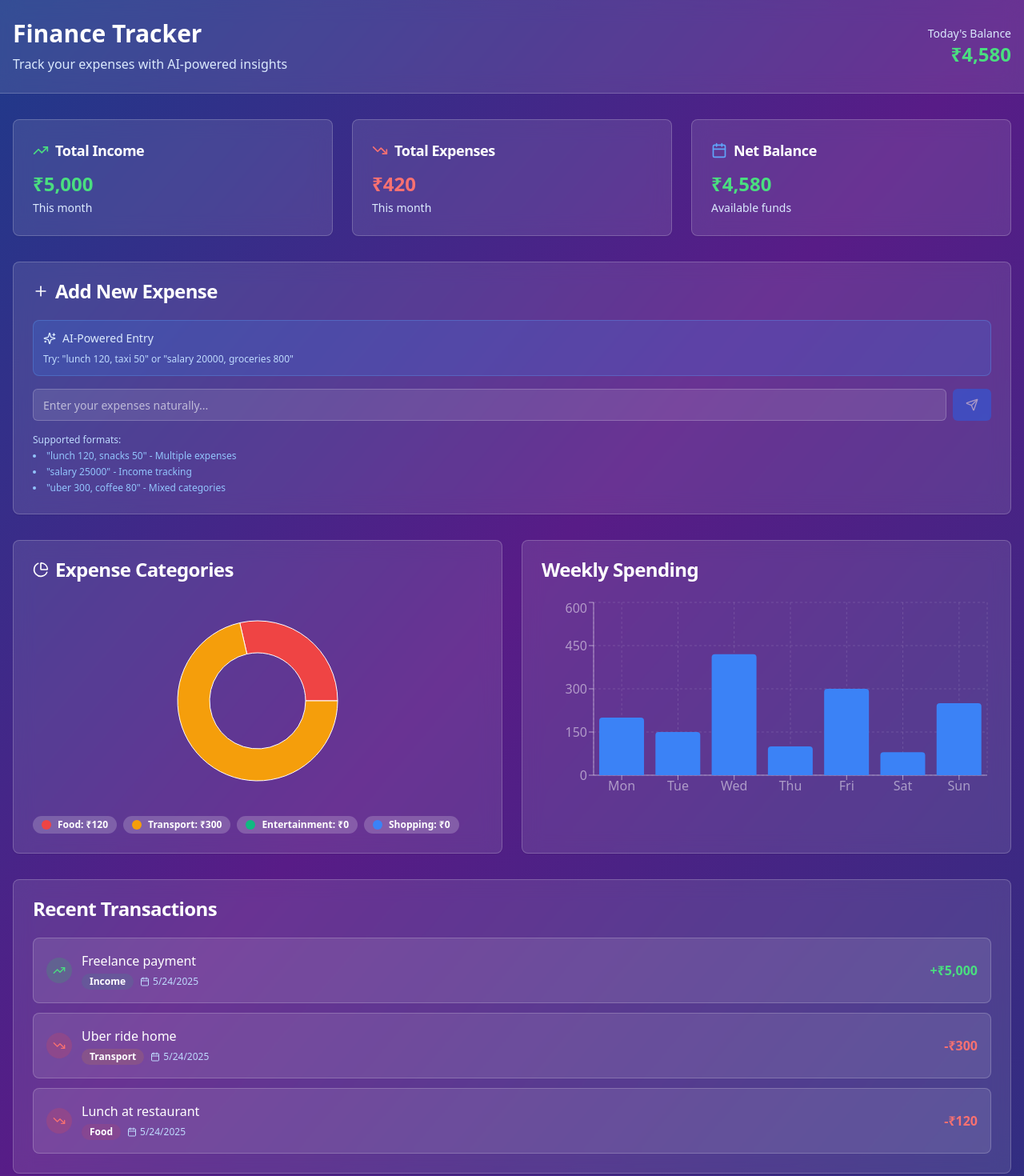
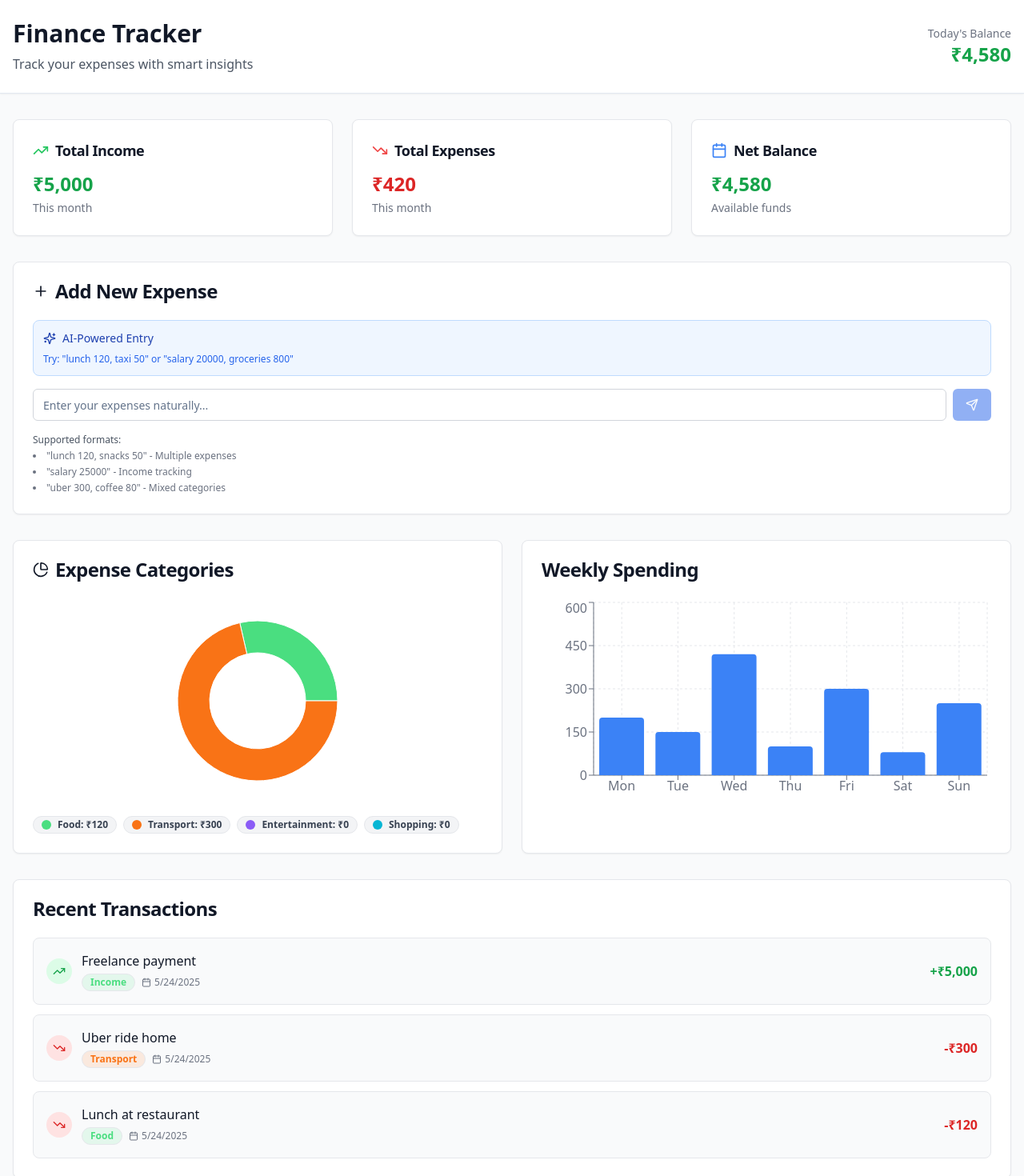
Before and after one commit to RaihanulHaque/fin-fluent-tracker, a React (Vite) app: page / in a window 1280 px wide. Shown: the top 1470 px of the page at 80% size. Built offline with nearby package versions, Linux system fonts and the light colour scheme.

Commit message:
Refactor: Apply material design colors
Update the color scheme to a more minimalistic and material design-inspired palette.

```diff
--- a/src/components/ExpenseInput.tsx
+++ b/src/components/ExpenseInput.tsx
@@ -5,8 +5,16 @@ import { Input } from '@/components/ui/input';
 import { Send, Sparkles } from 'lucide-react';
 import { toast } from '@/hooks/use-toast';
 
+interface Transaction {
+  description: string;
+  amount: number;
+  category: string;
+  date: Date;
+  type: 'income' | 'expense';
+}
+
 interface ExpenseInputProps {
-  onAddExpense: (expense: any) => void;
+  onAddExpense: (expense: Transaction) => void;
 }
 
 const ExpenseInput: React.FC<ExpenseInputProps> = ({ onAddExpense }) => {
@@ -14,7 +22,7 @@ const ExpenseInput: React.FC<ExpenseInputProps> = ({ onAddExpense }) => {
   const [isProcessing, setIsProcessing] = useState(false);
 
   // Simple AI-like parser for demo purposes
-  const parseExpense = (text: string) => {
+  const parseExpense = (text: string): Transaction[] => {
     const patterns = [
       // Pattern: "lunch 120, snacks 50"
       /(\w+)\s+(\d+)/gi,
@@ -24,8 +32,8 @@ const ExpenseInput: React.FC<ExpenseInputProps> = ({ onAddExpense }) => {
       /(\w+)\s+(\d+)/gi
     ];
 
-    const expenses = [];
-    const categories = {
+    const expenses: Transaction[] = [];
+    const categories: Record<string, string> = {
       lunch: 'Food', dinner: 'Food', breakfast: 'Food', snacks: 'Food', coffee: 'Food',
       uber: 'Transport', taxi: 'Transport', bus: 'Transport', metro: 'Transport', fuel: 'Transport',
       movie: 'Entertainment', shopping: 'Shopping', groceries: 'Food', rent: 'Bills',
@@ -38,7 +46,7 @@ const ExpenseInput: React.FC<ExpenseInputProps> = ({ onAddExpense }) => {
     while ((match = regex.exec(text)) !== null) {
       const [, description, amount] = match;
       const category = categories[description.toLowerCase()] || 'Other';
-      const type = ['salary', 'freelance', 'bonus', 'income'].includes(description.toLowerCase()) ? 'income' : 'expense';
+      const type: 'income' | 'expense' = ['salary', 'freelance', 'bonus', 'income'].includes(description.toLowerCase()) ? 'income' : 'expense';
 
       expenses.push({
         description: description.charAt(0).toUpperCase() + description.slice(1),
@@ -94,12 +102,12 @@ const ExpenseInput: React.FC<ExpenseInputProps> = ({ onAddExpense }) => {
 
   return (
     <div className="space-y-4">
-      <div className="bg-blue-500/20 border border-blue-400/30 rounded-lg p-3">
-        <p className="text-blue-100 text-sm mb-2 flex items-center gap-2">
+      <div className="bg-blue-50 border border-blue-200 rounded-lg p-3">
+        <p className="text-blue-800 text-sm mb-2 flex items-center gap-2">
           <Sparkles className="h-4 w-4" />
           AI-Powered Entry
         </p>
-        <p className="text-xs text-blue-200">
+        <p className="text-xs text-blue-600">
           Try: "lunch 120, taxi 50" or "salary 20000, groceries 800"
         </p>
       </div>
@@ -109,7 +117,7 @@ const ExpenseInput: React.FC<ExpenseInputProps> = ({ onAddExpense }) => {
           value={input}
           onChange={(e) => setInput(e.target.value)}
           placeholder="Enter your expenses naturally..."
-          className="flex-1 bg-white/10 border-white/20 text-white placeholder:text-white/60 focus:border-blue-400"
+          className="flex-1 border-gray-300 focus:border-blue-500 focus:ring-blue-500"
           disabled={isProcessing}
         />
         <Button
@@ -125,9 +133,9 @@ const ExpenseInput: React.FC<ExpenseInputProps> = ({ onAddExpense }) => {
         </Button>
       </form>
 
-      <div className="text-xs text-blue-200">
+      <div className="text-xs text-gray-600">
         <p>Supported formats:</p>
-        <ul className="list-disc list-inside mt-1 space-y-1 text-blue-300">
+        <ul className="list-disc list-inside mt-1 space-y-1 text-gray-500">
           <li>"lunch 120, snacks 50" - Multiple expenses</li>
           <li>"salary 25000" - Income tracking</li>
           <li>"uber 300, coffee 80" - Mixed categories</li>
--- a/src/components/TransactionList.tsx
+++ b/src/components/TransactionList.tsx
@@ -19,12 +19,12 @@ interface TransactionListProps {
 const TransactionList: React.FC<TransactionListProps> = ({ transactions }) => {
   const getCategoryColor = (category: string) => {
     const colors = {
-      Food: '#ef4444',
-      Transport: '#f59e0b',
-      Entertainment: '#10b981',
-      Shopping: '#3b82f6',
-      Bills: '#8b5cf6',
-      Income: '#10b981',
+      Food: '#4ade80',
+      Transport: '#f97316',
+      Entertainment: '#8b5cf6',
+      Shopping: '#06b6d4',
+      Bills: '#ec4899',
+      Income: '#4ade80',
       Other: '#6b7280'
     };
     return colors[category] || colors.Other;
@@ -34,34 +34,34 @@ const TransactionList: React.FC<TransactionListProps> = ({ transactions }) => {
     <div className="space-y-3">
       {transactions.length === 0 ? (
         <div className="text-center py-8">
-          <p className="text-white/60">No transactions yet</p>
-          <p className="text-white/40 text-sm mt-1">Add your first expense above</p>
+          <p className="text-gray-500">No transactions yet</p>
+          <p className="text-gray-400 text-sm mt-1">Add your first expense above</p>
         </div>
       ) : (
         transactions.slice().reverse().map((transaction) => (
           <div
             key={transaction.id}
-            className="flex items-center justify-between p-4 bg-white/10 rounded-lg border border-white/20 hover:bg-white/15 transition-all duration-200"
+            className="flex items-center justify-between p-4 bg-gray-50 rounded-lg border border-gray-200 hover:bg-gray-100 transition-colors duration-200"
           >
             <div className="flex items-center gap-3">
-              <div className={`p-2 rounded-full ${transaction.type === 'income' ? 'bg-green-500/20' : 'bg-red-500/20'}`}>
+              <div className={`p-2 rounded-full ${transaction.type === 'income' ? 'bg-green-100' : 'bg-red-100'}`}>
                 {transaction.type === 'income' ? (
-                  <TrendingUp className="h-4 w-4 text-green-400" />
+                  <TrendingUp className="h-4 w-4 text-green-600" />
                 ) : (
-                  <TrendingDown className="h-4 w-4 text-red-400" />
+                  <TrendingDown className="h-4 w-4 text-red-600" />
                 )}
               </div>
               <div>
-                <p className="text-white font-medium">{transaction.description}</p>
+                <p className="text-gray-900 font-medium">{transaction.description}</p>
                 <div className="flex items-center gap-2 mt-1">
                   <Badge
                     variant="secondary"
-                    className="text-xs bg-white/20 text-white border-none"
-                    style={{ backgroundColor: `${getCategoryColor(transaction.category)}20` }}
+                    className="text-xs bg-gray-100 text-gray-700 border-gray-200"
+                    style={{ backgroundColor: `${getCategoryColor(transaction.category)}20`, color: getCategoryColor(transaction.category) }}
                   >
                     {transaction.category}
                   </Badge>
-                  <span className="text-xs text-blue-200 flex items-center gap-1">
+                  <span className="text-xs text-gray-500 flex items-center gap-1">
                     <Calendar className="h-3 w-3" />
                     {transaction.date.toLocaleDateString()}
                   </span>
@@ -70,7 +70,7 @@ const TransactionList: React.FC<TransactionListProps> = ({ transactions }) => {
             </div>
 
             <div className="text-right">
-              <p className={`font-bold ${transaction.type === 'income' ? 'text-green-400' : 'text-red-400'}`}>
+              <p className={`font-bold ${transaction.type === 'income' ? 'text-green-600' : 'text-red-600'}`}>
                 {transaction.type === 'income' ? '+' : '-'}₹{transaction.amount.toLocaleString()}
               </p>
             </div>
--- a/src/pages/Index.tsx
+++ b/src/pages/Index.tsx
@@ -10,18 +10,27 @@ import ExpenseInput from '@/components/ExpenseInput';
 import CategoryCard from '@/components/CategoryCard';
 import TransactionList from '@/components/TransactionList';
 
+interface Transaction {
+  id: number;
+  description: string;
+  amount: number;
+  category: string;
+  date: Date;
+  type: 'income' | 'expense';
+}
+
 const Index = () => {
-  const [expenses, setExpenses] = useState([
+  const [expenses, setExpenses] = useState<Transaction[]>([
     { id: 1, description: 'Lunch at restaurant', amount: 120, category: 'Food', date: new Date(), type: 'expense' },
     { id: 2, description: 'Uber ride home', amount: 300, category: 'Transport', date: new Date(), type: 'expense' },
     { id: 3, description: 'Freelance payment', amount: 5000, category: 'Income', date: new Date(), type: 'income' },
   ]);
 
   const categoryData = [
-    { name: 'Food', value: 120, color: '#ef4444' },
-    { name: 'Transport', value: 300, color: '#f59e0b' },
-    { name: 'Entertainment', value: 0, color: '#10b981' },
-    { name: 'Shopping', value: 0, color: '#3b82f6' },
+    { name: 'Food', value: 120, color: '#4ade80' },
+    { name: 'Transport', value: 300, color: '#f97316' },
+    { name: 'Entertainment', value: 0, color: '#8b5cf6' },
+    { name: 'Shopping', value: 0, color: '#06b6d4' },
   ];
 
   const weeklyData = [
@@ -38,23 +47,23 @@ const Index = () => {
   const totalExpenses = expenses.filter(e => e.type === 'expense').reduce((sum, e) => sum + e.amount, 0);
   const balance = totalIncome - totalExpenses;
 
-  const addExpense = (newExpense) => {
+  const addExpense = (newExpense: Omit<Transaction, 'id'>) => {
     setExpenses([...expenses, { ...newExpense, id: Date.now() }]);
   };
 
   return (
-    <div className="min-h-screen bg-gradient-to-br from-blue-900 via-purple-900 to-indigo-900">
+    <div className="min-h-screen bg-gray-50">
       {/* Header */}
-      <div className="bg-white/10 backdrop-blur-md border-b border-white/20">
+      <div className="bg-white shadow-sm border-b">
         <div className="container mx-auto px-4 py-6">
           <div className="flex items-center justify-between">
             <div>
-              <h1 className="text-3xl font-bold text-white mb-2">Finance Tracker</h1>
-              <p className="text-blue-100">Track your expenses with AI-powered insights</p>
+              <h1 className="text-3xl font-bold text-gray-900 mb-2">Finance Tracker</h1>
+              <p className="text-gray-600">Track your expenses with smart insights</p>
             </div>
             <div className="text-right">
-              <p className="text-blue-100 text-sm">Today's Balance</p>
-              <p className={`text-2xl font-bold ${balance >= 0 ? 'text-green-400' : 'text-red-400'}`}>
+              <p className="text-gray-500 text-sm">Today's Balance</p>
+              <p className={`text-2xl font-bold ${balance >= 0 ? 'text-green-600' : 'text-red-600'}`}>
                 ₹{balance.toLocaleString()}
               </p>
             </div>
@@ -65,52 +74,52 @@ const Index = () => {
       <div className="container mx-auto px-4 py-8 space-y-8">
         {/* Quick Stats */}
         <div className="grid grid-cols-1 md:grid-cols-3 gap-6">
-          <Card className="bg-white/10 backdrop-blur-md border-white/20 text-white">
+          <Card className="bg-white border-gray-200 shadow-sm">
             <CardHeader className="pb-3">
-              <CardTitle className="text-lg flex items-center gap-2">
-                <TrendingUp className="h-5 w-5 text-green-400" />
+              <CardTitle className="text-lg flex items-center gap-2 text-gray-900">
+                <TrendingUp className="h-5 w-5 text-green-500" />
                 Total Income
               </CardTitle>
             </CardHeader>
             <CardContent>
-              <p className="text-2xl font-bold text-green-400">₹{totalIncome.toLocaleString()}</p>
-              <p className="text-sm text-blue-100 mt-1">This month</p>
+              <p className="text-2xl font-bold text-green-600">₹{totalIncome.toLocaleString()}</p>
+              <p className="text-sm text-gray-500 mt-1">This month</p>
             </CardContent>
           </Card>
 
-          <Card className="bg-white/10 backdrop-blur-md border-white/20 text-white">
+          <Card className="bg-white border-gray-200 shadow-sm">
             <CardHeader className="pb-3">
-              <CardTitle className="text-lg flex items-center gap-2">
-                <TrendingDown className="h-5 w-5 text-red-400" />
+              <CardTitle className="text-lg flex items-center gap-2 text-gray-900">
+                <TrendingDown className="h-5 w-5 text-red-500" />
                 Total Expenses
               </CardTitle>
             </CardHeader>
             <CardContent>
-              <p className="text-2xl font-bold text-red-400">₹{totalExpenses.toLocaleString()}</p>
-              <p className="text-sm text-blue-100 mt-1">This month</p>
+              <p className="text-2xl font-bold text-red-600">₹{totalExpenses.toLocaleString()}</p>
+              <p className="text-sm text-gray-500 mt-1">This month</p>
             </CardContent>
           </Card>
 
-          <Card className="bg-white/10 backdrop-blur-md border-white/20 text-white">
+          <Card className="bg-white border-gray-200 shadow-sm">
             <CardHeader className="pb-3">
-              <CardTitle className="text-lg flex items-center gap-2">
-                <Calendar className="h-5 w-5 text-blue-400" />
+              <CardTitle className="text-lg flex items-center gap-2 text-gray-900">
+                <Calendar className="h-5 w-5 text-blue-500" />
                 Net Balance
               </CardTitle>
             </CardHeader>
             <CardContent>
-              <p className={`text-2xl font-bold ${balance >= 0 ? 'text-green-400' : 'text-red-400'}`}>
+              <p className={`text-2xl font-bold ${balance >= 0 ? 'text-green-600' : 'text-red-600'}`}>
                 ₹{balance.toLocaleString()}
               </p>
-              <p className="text-sm text-blue-100 mt-1">Available funds</p>
+              <p className="text-sm text-gray-500 mt-1">Available funds</p>
             </CardContent>
           </Card>
         </div>
 
         {/* Expense Input */}
-        <Card className="bg-white/10 backdrop-blur-md border-white/20">
+        <Card className="bg-white border-gray-200 shadow-sm">
           <CardHeader>
-            <CardTitle className="text-white flex items-center gap-2">
+            <CardTitle className="text-gray-900 flex items-center gap-2">
               <Plus className="h-5 w-5" />
               Add New Expense
             </CardTitle>
@@ -123,9 +132,9 @@ const Index = () => {
         {/* Charts Section */}
         <div className="grid grid-cols-1 lg:grid-cols-2 gap-6">
           {/* Category Breakdown */}
-          <Card className="bg-white/10 backdrop-blur-md border-white/20">
+          <Card className="bg-white border-gray-200 shadow-sm">
             <CardHeader>
-              <CardTitle className="text-white flex items-center gap-2">
+              <CardTitle className="text-gray-900 flex items-center gap-2">
                 <ChartPie className="h-5 w-5" />
                 Expense Categories
               </CardTitle>
@@ -152,7 +161,7 @@ const Index = () => {
               </div>
               <div className="flex flex-wrap gap-2 mt-4">
                 {categoryData.map((category) => (
-                  <Badge key={category.name} variant="secondary" className="bg-white/20 text-white">
+                  <Badge key={category.name} variant="secondary" className="bg-gray-100 text-gray-700 border-gray-200">
                     <div
                       className="w-3 h-3 rounded-full mr-2"
                       style={{ backgroundColor: category.color }}
@@ -165,20 +174,20 @@ const Index = () => {
           </Card>
 
           {/* Weekly Spending */}
-          <Card className="bg-white/10 backdrop-blur-md border-white/20">
+          <Card className="bg-white border-gray-200 shadow-sm">
             <CardHeader>
-              <CardTitle className="text-white">Weekly Spending</CardTitle>
+              <CardTitle className="text-gray-900">Weekly Spending</CardTitle>
             </CardHeader>
             <CardContent>
               <div className="h-64">
                 <ResponsiveContainer width="100%" height="100%">
                   <BarChart data={weeklyData}>
-                    <CartesianGrid strokeDasharray="3 3" stroke="#ffffff20" />
-                    <XAxis dataKey="day" stroke="#ffffff80" />
-                    <YAxis stroke="#ffffff80" />
+                    <CartesianGrid strokeDasharray="3 3" stroke="#e5e7eb" />
+                    <XAxis dataKey="day" stroke="#6b7280" />
+                    <YAxis stroke="#6b7280" />
                     <Tooltip
                       formatter={(value) => [`₹${value}`, 'Amount']}
-                      contentStyle={{ backgroundColor: '#1e3a8a', border: 'none', borderRadius: '8px' }}
+                      contentStyle={{ backgroundColor: 'white', border: '1px solid #e5e7eb', borderRadius: '8px' }}
                     />
                     <Bar dataKey="amount" fill="#3b82f6" radius={[4, 4, 0, 0]} />
                   </BarChart>
@@ -189,9 +198,9 @@ const Index = () => {
         </div>
 
         {/* Recent Transactions */}
-        <Card className="bg-white/10 backdrop-blur-md border-white/20">
+        <Card className="bg-white border-gray-200 shadow-sm">
           <CardHeader>
-            <CardTitle className="text-white">Recent Transactions</CardTitle>
+            <CardTitle className="text-gray-900">Recent Transactions</CardTitle>
           </CardHeader>
           <CardContent>
             <TransactionList transactions={expenses} />
```
Also changed, not shown: src/components/CategoryCard.tsx (+6 -6 lines).
